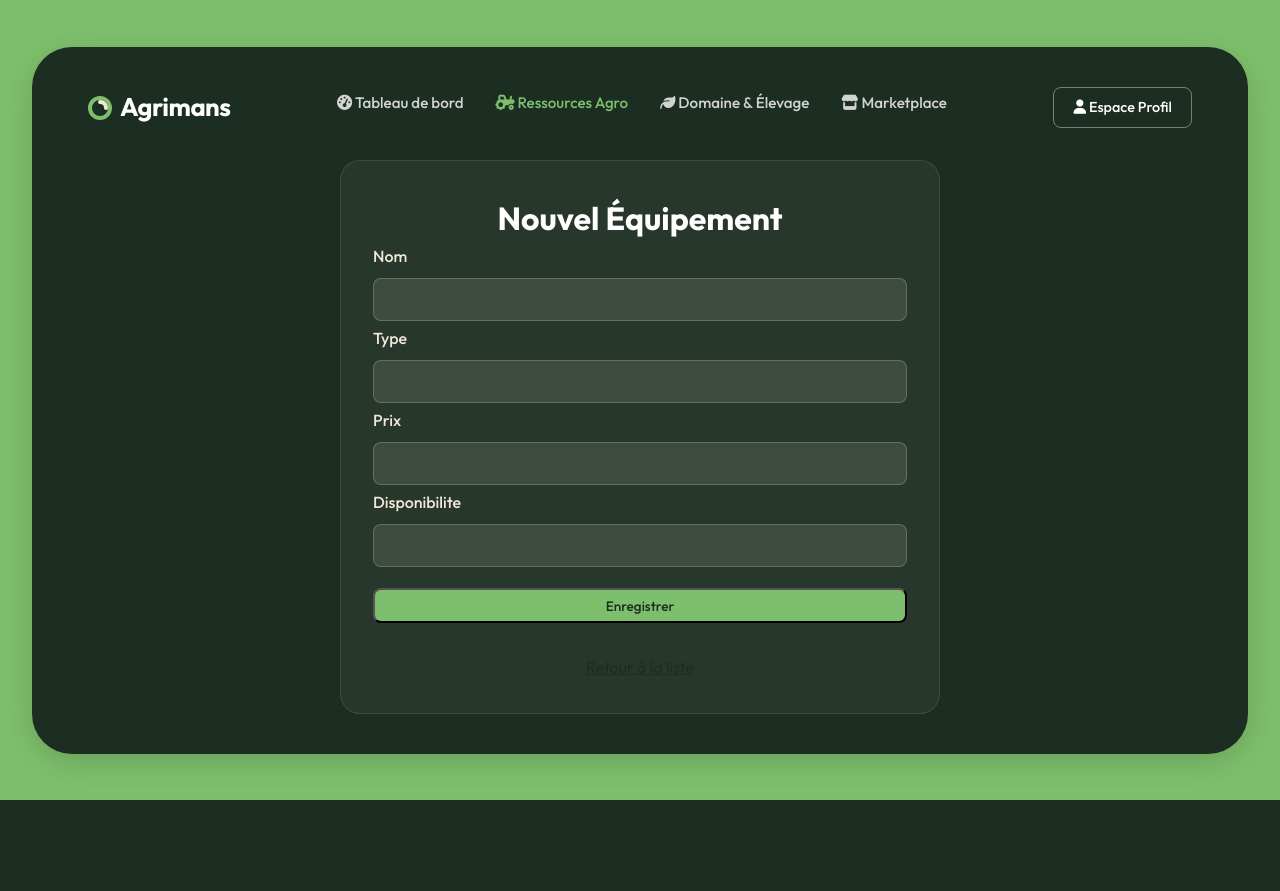
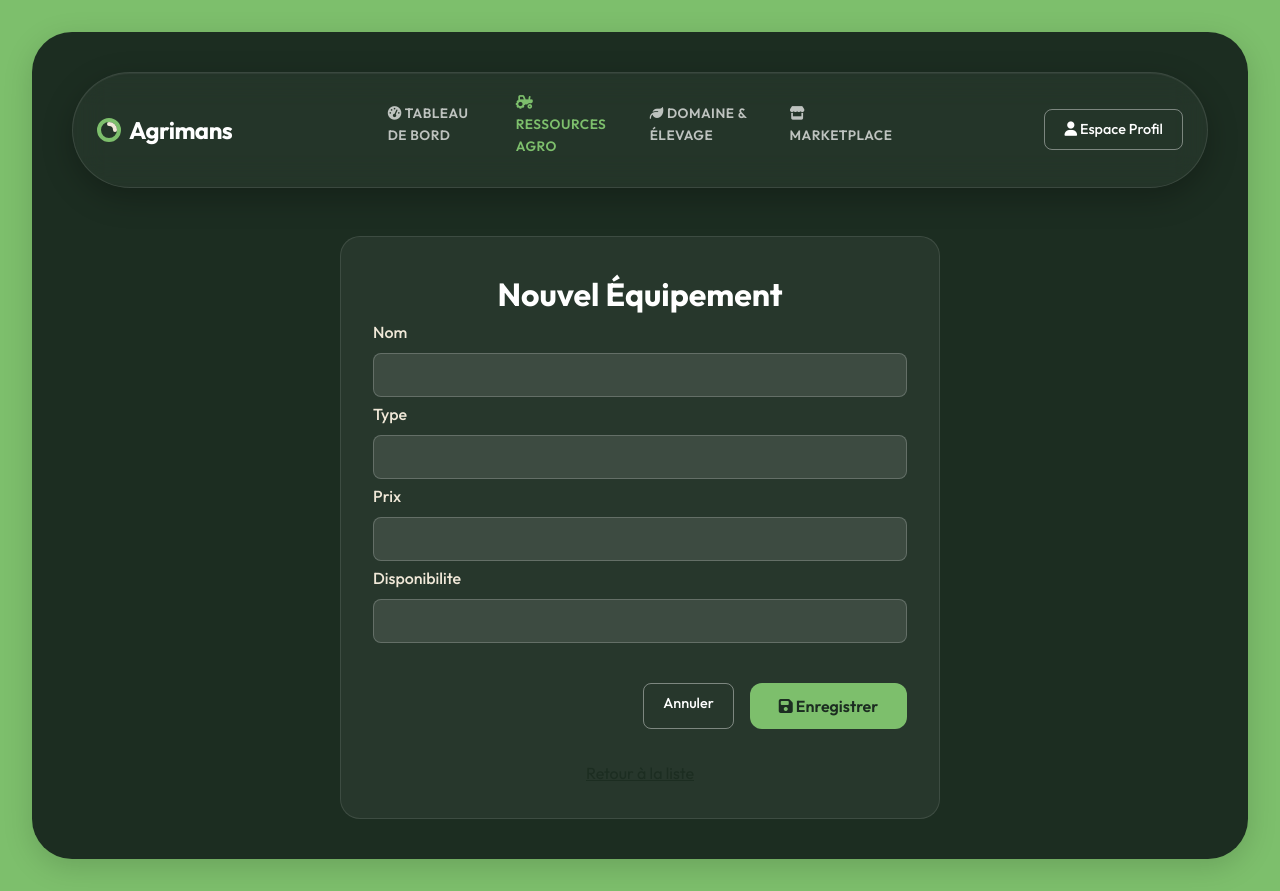
Before and after one commit to mohamed-55l/Esprit-PIDEV-3A37-2526-Agrimans, a Symfony app: template templates/Equipement/new.html.twig in a window 1280 px wide. Before the commit the page ends 800 px from the top, so only its background shows below. Run offline with Twig, Linux system fonts and the light colour scheme; the template is opened without the code that fills it, so the values that code supplies are empty; form fields are guessed from the names that the template uses; some libraries are stand-ins or nearby versions.

Commit message:
style: finalisation UI premium (animations boutons, navbar centrée, dropdowns 3D, correctifs styles select et z-index)

```diff
--- a/public/css/style.css
+++ b/public/css/style.css
@@ -42,17 +42,32 @@ body {
     animation: fadeScaleIn 1s cubic-bezier(0.16, 1, 0.3, 1) forwards;
 }
 
-/* Navbar inside App Container */
+/* Navbar inside App Container - Premium Isolated Look */
 .navbar {
+    position: relative;
+    z-index: 9999; /* Ensure menu doesn't hide behind images */
     display: flex;
     justify-content: space-between;
     align-items: center;
-    padding: 0 1rem 2rem 1rem;
+    padding: 0.6rem 1.5rem;
+    margin-bottom: 3rem;
+    background: rgba(255, 255, 255, 0.04);
+    border: 1px solid rgba(255, 255, 255, 0.1);
+    border-radius: 100px; /* Perfect pill shape */
+    box-shadow: inset 0 1px 0 rgba(255,255,255,0.05), 0 10px 30px rgba(0, 0, 0, 0.25);
+    backdrop-filter: blur(16px);
+    transition: all 0.4s ease;
+}
+
+.navbar:hover {
+    border-color: rgba(125, 191, 108, 0.3); /* Subtle green glow border */
+    box-shadow: inset 0 1px 0 rgba(255,255,255,0.1), 0 15px 40px rgba(125, 191, 108, 0.15);
 }
 
 .navbar .logo {
+    flex: 1; /* Pushes central elements to true center */
     color: var(--white);
-    font-size: 1.6rem;
+    font-size: 1.5rem;
     font-weight: 700;
     text-decoration: none;
     letter-spacing: -0.5px;
@@ -62,74 +77,122 @@ body {
 }
 
 .nav-links {
+    flex: 2;
     display: flex;
-    gap: 2rem;
+    justify-content: center; /* Centralise parfaitement les liens */
+    align-items: center;
+    gap: 0.2rem;
 }
 
-.nav-links a {
-    color: rgba(255, 255, 255, 0.8);
+.nav-links > .dropdown > a {
+    color: rgba(255, 255, 255, 0.7);
     text-decoration: none;
-    font-weight: 500;
-    font-size: 0.95rem;
-    transition: color 0.3s ease;
+    font-weight: 600;
+    font-size: 0.85rem;
+    text-transform: uppercase;
+    letter-spacing: 0.5px;
+    padding: 0.6rem 1.2rem;
+    border-radius: 100px;
+    transition: all 0.3s ease;
+    display: inline-block;
 }
 
-.nav-links a:hover {
+.nav-links > .dropdown > a:hover {
     color: var(--white);
+    background: rgba(255, 255, 255, 0.08); /* Highlight effect */
 }
 
-/* Dropdowns */
+/* Dropdowns - High-End 3D Animation & Glassmorphism */
 .dropdown {
     position: relative;
     display: inline-block;
     padding-bottom: 10px; /* expands hover area so it doesn't close when moving down */
+    perspective: 1000px; /* Enable 3D space */
 }
 
 .dropdown-content {
-    display: block; /* use block but hide via opacity for CSS transitions */
+    display: block;
     visibility: hidden;
     position: absolute;
-    background-color: var(--dark-green);
-    min-width: 220px;
-    box-shadow: 0 8px 30px rgba(0,0,0,0.3);
-    border-radius: 12px;
+    left: 50%; /* Center the dropdown box */
+    background-color: rgba(20, 30, 25, 0.90); /* Slightly darker */
+    backdrop-filter: blur(25px); /* Frosted glass */
+    -webkit-backdrop-filter: blur(25px);
+    min-width: 220px; /* Tighter frame */
+    box-shadow: 0 20px 40px rgba(0,0,0,0.4), inset 0 1px 0 rgba(255,255,255,0.1);
+    border-radius: 16px;
     z-index: 1000;
-    margin-top: 5px;
-    border: 1px solid rgba(255, 255, 255, 0.1);
+    margin-top: 10px;
+    padding: 0.5rem; /* Add padding to container so links can have radius */
+    border: 1px solid rgba(255, 255, 255, 0.08);
     opacity: 0;
-    transform: translateY(10px);
-    transition: opacity 0.3s ease, transform 0.3s ease, visibility 0.3s;
-    overflow: hidden;
+    transform-origin: top center;
+    transform: rotateX(-15deg) translateY(10px) translateX(-50%) scale(0.95);
+    transition: all 0.4s cubic-bezier(0.175, 0.885, 0.32, 1.275);
+}
+
+/* Small Triangle pointer for dropdown */
+.dropdown-content::before {
+    content: '';
+    position: absolute;
+    top: -6px;
+    left: 50%;
+    width: 12px;
+    height: 12px;
+    background: rgba(30, 40, 35, 1);
+    border-left: 1px solid rgba(255,255,255,0.1);
+    border-top: 1px solid rgba(255,255,255,0.1);
+    transform: translateX(-50%) rotate(45deg);
+    z-index: -1;
 }
 
 .dropdown-content a {
-    color: rgba(255, 255, 255, 0.8) !important;
-    padding: 12px 16px;
+    color: rgba(255, 255, 255, 0.7) !important;
+    padding: 10px 14px;
     text-decoration: none;
-    display: block;
-    margin: 0 !important;
-    border-bottom: 1px solid rgba(255, 255, 255, 0.05);
+    display: flex;
+    align-items: center;
+    gap: 10px;
+    margin-bottom: 2px !important;
+    border-radius: 10px;
     font-size: 0.9rem;
+    font-weight: 500;
+    transition: all 0.25s ease;
+    border-bottom: none !important;
 }
 
 .dropdown-content a:last-child {
-    border-bottom: none;
+    margin-bottom: 0 !important;
 }
 
 .dropdown-content a:hover {
-    background-color: rgba(255, 255, 255, 0.1);
-    color: var(--light-green) !important;
+    background-color: rgba(255, 255, 255, 0.08);
+    color: var(--white) !important;
+    transform: translateX(6px); /* Slide to the right effect */
+}
+
+/* Icons inside dropdown */
+.dropdown-content a i {
+    font-size: 1rem;
+    color: var(--light-green);
+    transition: transform 0.3s ease;
+}
+
+.dropdown-content a:hover i {
+    transform: scale(1.2);
 }
 
 .dropdown:hover .dropdown-content {
     visibility: visible;
     opacity: 1;
-    transform: translateY(0);
+    transform: rotateX(0) translateY(0) translateX(-50%) scale(1);
 }
 
 
 .nav-actions {
+    flex: 1;
     display: flex;
+    justify-content: flex-end; /* Aligne le bouton à droite pure */
     gap: 1rem;
 }
 
@@ -139,7 +202,12 @@ body {
     font-size: 0.9rem;
     font-weight: 500;
     text-decoration: none;
-    transition: all 0.3s ease;
+    display: inline-block;
+    transition: all 0.2s cubic-bezier(0.175, 0.885, 0.32, 1.275);
+}
+
+.top-btn:active {
+    transform: scale(0.95);
 }
 
 .btn-outline {
@@ -151,6 +219,8 @@ body {
 .btn-outline:hover {
     border-color: var(--white);
     background: rgba(255, 255, 255, 0.1);
+    transform: translateY(-2px);
+    box-shadow: 0 4px 10px rgba(0,0,0,0.15);
 }
 
 .btn-glow {
@@ -212,12 +282,19 @@ body {
     border-radius: 12px;
     font-weight: 600;
     text-decoration: none;
-    transition: all 0.3s ease;
+    display: inline-block;
+    transition: all 0.2s cubic-bezier(0.175, 0.885, 0.32, 1.275);
 }
 
 .hero-btn-primary:hover {
     background-color: #8edc7c;
-    transform: scale(1.02);
+    transform: scale(1.03) translateY(-2px);
+    box-shadow: 0 6px 15px rgba(125, 191, 108, 0.3);
+}
+
+.hero-btn-primary:active {
+    transform: scale(0.96);
+    box-shadow: 0 2px 5px rgba(125, 191, 108, 0.2);
 }
 
 .hero-image-wrapper {
@@ -291,7 +368,17 @@ body {
     text-decoration: none;
     font-size: 0.85rem;
     display: inline-block;
-    transition: 0.2s;
+    transition: all 0.2s cubic-bezier(0.175, 0.885, 0.32, 1.275);
+}
+
+.btn:hover {
+    transform: translateY(-2px);
+    box-shadow: 0 4px 10px rgba(0,0,0,0.2);
+}
+
+.btn:active {
+    transform: scale(0.95) translateY(1px);
+    box-shadow: 0 2px 5px rgba(0,0,0,0.2);
 }
 
 .btn-primary { background: var(--light-green); color: var(--dark-green); }
@@ -329,6 +416,22 @@ body {
     outline: none;
     border-color: var(--light-green);
     background: rgba(255, 255, 255, 0.15);
+}
+
+/* Fix visibility for select options */
+select.form-control {
+    background-color: #2a3c2f !important;
+    color: #ffffff !important;
+    color-scheme: dark; /* Force OS to render dark mode dropdown */
+}
+
+select.form-control:focus {
+    background-color: #2e4735 !important;
+}
+
+select.form-control option {
+    background-color: #ffffff !important;
+    color: #000000 !important;
 }
 
 /* Base Headings */
--- a/templates/Equipement/_form.html.twig
+++ b/templates/Equipement/_form.html.twig
@@ -24,5 +24,10 @@
         <div style="color: #e74c3c; font-size: 0.85rem; margin-top: 0.3rem;">{{ form_errors(form.disponibilite) }}</div>
     </div>
 
-    <button class="btn btn-primary" style="width: 100%; margin-top: 1rem;">{{ button_label|default('Enregistrer') }}</button>
+    <div style="display: flex; justify-content: flex-end; gap: 1rem; margin-top: 2.5rem;">
+        <a href="{{ path('app_equipement_index') }}" class="top-btn btn-outline">Annuler</a>
+        <button class="hero-btn-primary" style="border: none; font-family: inherit; font-size: 1rem; cursor: pointer;">
+            <i class="fa-solid fa-save"></i> {{ button_label|default('Enregistrer') }}
+        </button>
+    </div>
 {{ form_end(form) }}
--- a/templates/base.html.twig
+++ b/templates/base.html.twig
@@ -12,7 +12,7 @@
         <!-- Icons (utilisation d'une librairie simple pour les futurs liens) -->
         <link rel="stylesheet" href="https://cdnjs.cloudflare.com/ajax/libs/font-awesome/6.4.0/css/all.min.css">
 
-        <link rel="stylesheet" href="{{ asset('css/style.css') }}">
+        <link rel="stylesheet" href="{{ asset('css/style.css') }}?v={{ random() }}">
 
         {% block stylesheets %}{% endblock %}
         {% block javascripts %}{% endblock %}
```
Also changed, not shown: src/Modules/Equipement/Entity/Review.php (+8 -2 lines).
